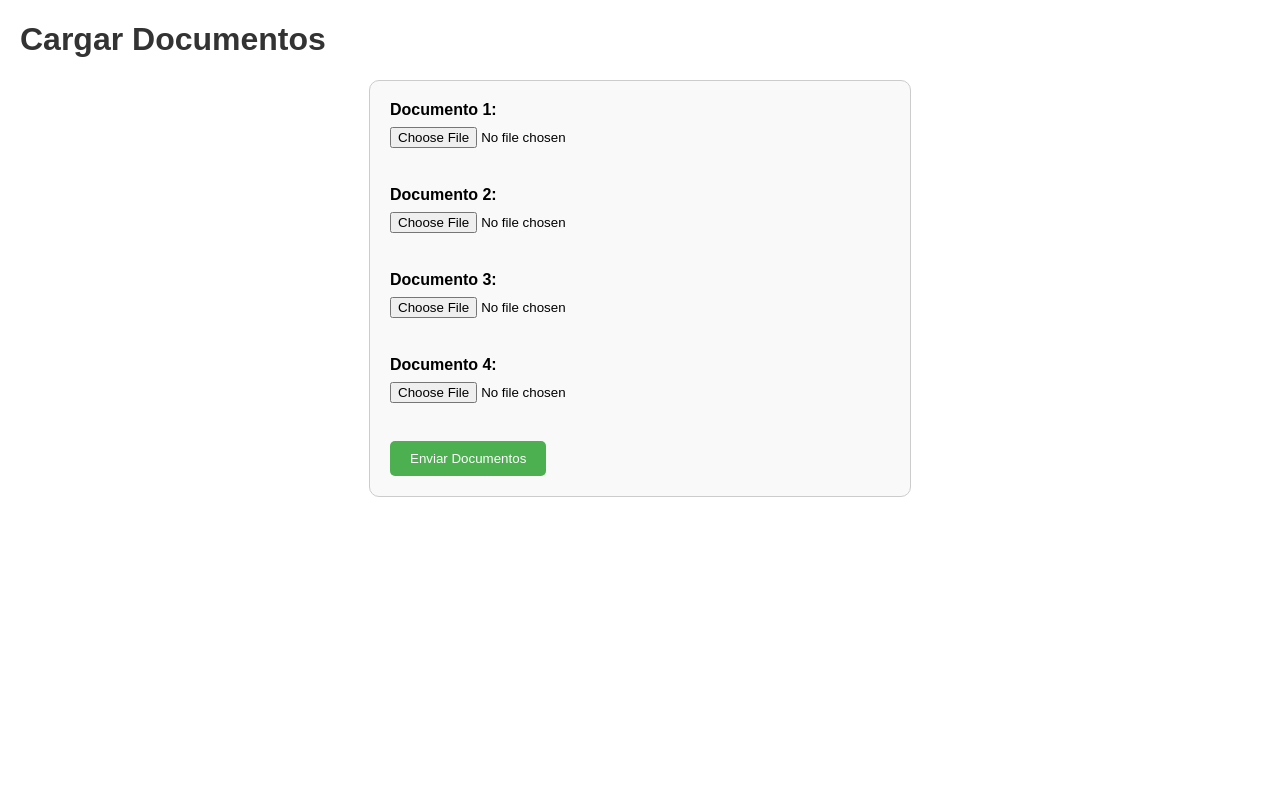
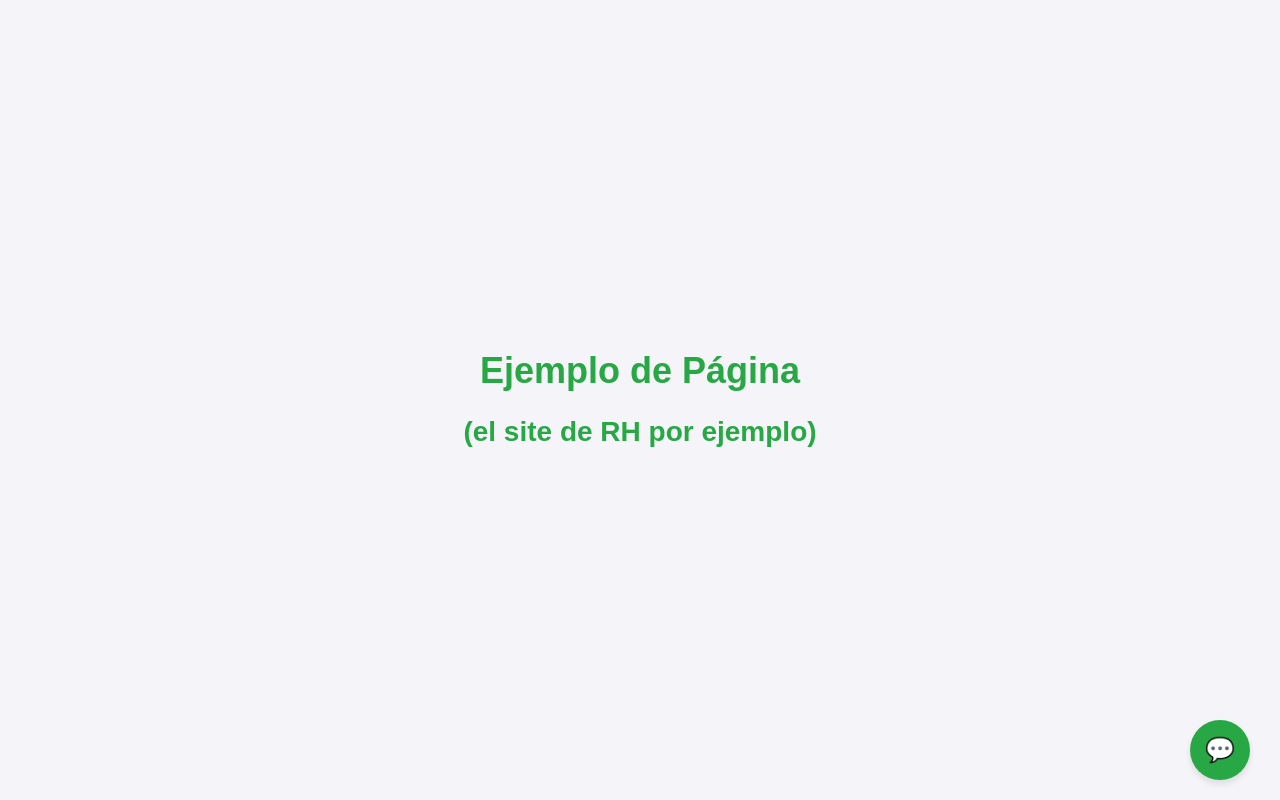
Before and after one commit to carlosDAC2020/BP-API, a plain HTML site: page index.html in a window 1280 px wide. Drawn offline with Linux system fonts and the light colour scheme.

Commit message:
Ejemplo de chatBot

```diff
--- a/index.html
+++ b/index.html
@@ -3,60 +3,73 @@
 <head>
     <meta charset="UTF-8">
     <meta name="viewport" content="width=device-width, initial-scale=1.0">
-    <title>Cargar Documentos</title>
+    <title>Ejemplo de Página</title>
     <style>
         body {
             font-family: Arial, sans-serif;
-            margin: 20px;
+            line-height: 1.6;
+            background-color: #f4f4f9;
+            color: #28a745;
+            display: flex;
+            justify-content: center;
+            align-items: center;
+            height: 100vh;
+            margin: 0;
+            text-align: center;
         }
         h1 {
-            color: #333;
+            font-size: 36px;
         }
-        form {
-            max-width: 500px;
-            margin: 0 auto;
-            padding: 20px;
+        span {
+            font-size: 28px;
+        }
+        .chat-bubble {
+            position: fixed;
+            bottom: 20px;
+            right: 30px;
+            width: 60px;
+            height: 60px;
+            background-color: #28a745;
+            border-radius: 50%;
+            display: flex;
+            justify-content: center;
+            align-items: center;
+            cursor: pointer;
+            color: white;
+            font-size: 24px;
+            box-shadow: 0 4px 6px rgba(0, 0, 0, 0.1);
+        }
+        .chat-container {
+            position: fixed;
+            bottom: 80px;
+            right: 30px;
+            width: 25%;
+            height: 70%;
+            background: white;
             border: 1px solid #ccc;
-            border-radius: 10px;
-            background-color: #f9f9f9;
+            box-shadow: 0 4px 6px rgba(0, 0, 0, 0.1);
+            display: none;
+            border-radius: 8px;
         }
-        label {
-            display: block;
-            margin-bottom: 8px;
-            font-weight: bold;
-        }
-        input[type="file"] {
-            margin-bottom: 20px;
-        }
-        input[type="submit"] {
-            background-color: #4CAF50;
-            color: white;
-            padding: 10px 20px;
+        .chat-container iframe {
+            width: 100%;
+            height: 100%;
             border: none;
-            border-radius: 5px;
-            cursor: pointer;
-        }
-        input[type="submit"]:hover {
-            background-color: #45a049;
         }
     </style>
+    <script>
+        function toggleChat() {
+            var chat = document.getElementById("chatContainer");
+            chat.style.display = chat.style.display === "none" ? "block" : "none";
+        }
+    </script>
 </head>
 <body>
-    <h1>Cargar Documentos</h1>
-    <form action="http://127.0.0.1:5000/validaciones-kronos" method="post" enctype="multipart/form-data">
-        <label for="file1">Documento 1:</label>
-        <input type="file" id="file1" name="files" required><br><br>
+    <h1>Ejemplo de Página <br> <span>(el site de RH por ejemplo)</span></h1>
 
-        <label for="file2">Documento 2:</label>
-        <input type="file" id="file2" name="files" required><br><br>
-
-        <label for="file3">Documento 3:</label>
-        <input type="file" id="file3" name="files" required><br><br>
-
-        <label for="file4">Documento 4:</label>
-        <input type="file" id="file4" name="files" required><br><br>
-
-        <input type="submit" value="Enviar Documentos">
-    </form>
+    <div class="chat-bubble" onclick="toggleChat()">💬</div>
+    <div id="chatContainer" class="chat-container">
+        <iframe src="https://copilotstudio.microsoft.com/environments/Default-ea649e50-27d2-4318-9cb9-2fcffe16fd41/bots/cr579_agente/webchat?__version__=2"></iframe>
+    </div>
 </body>
 </html>
```
